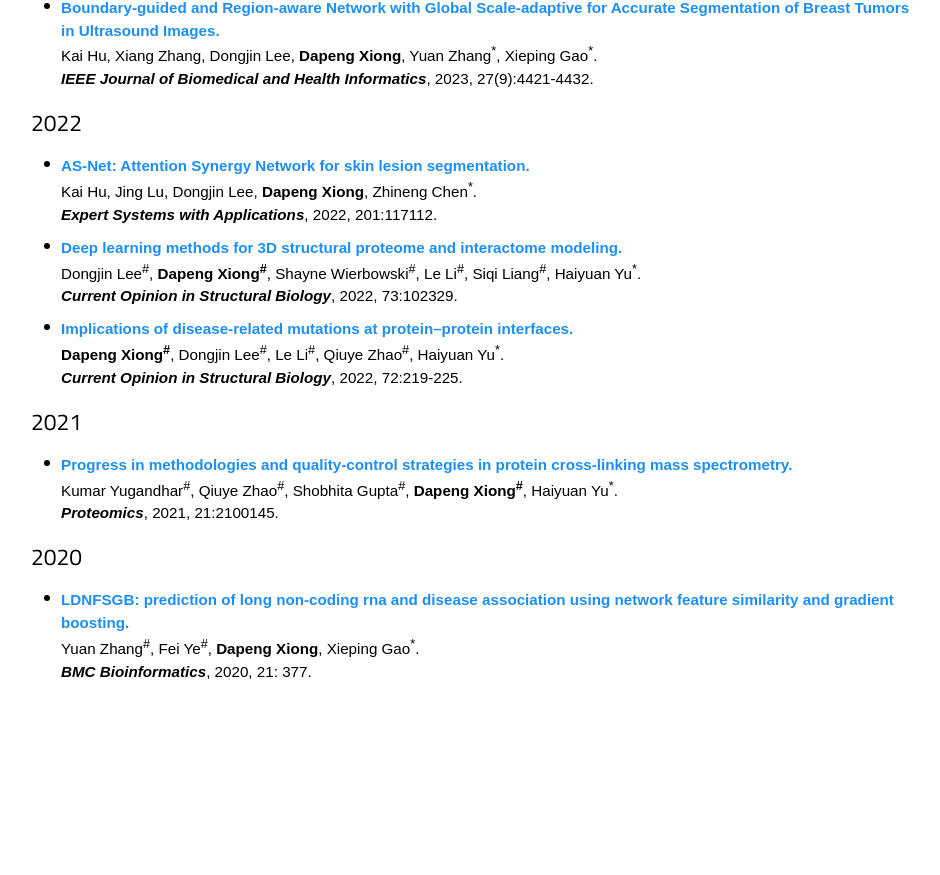
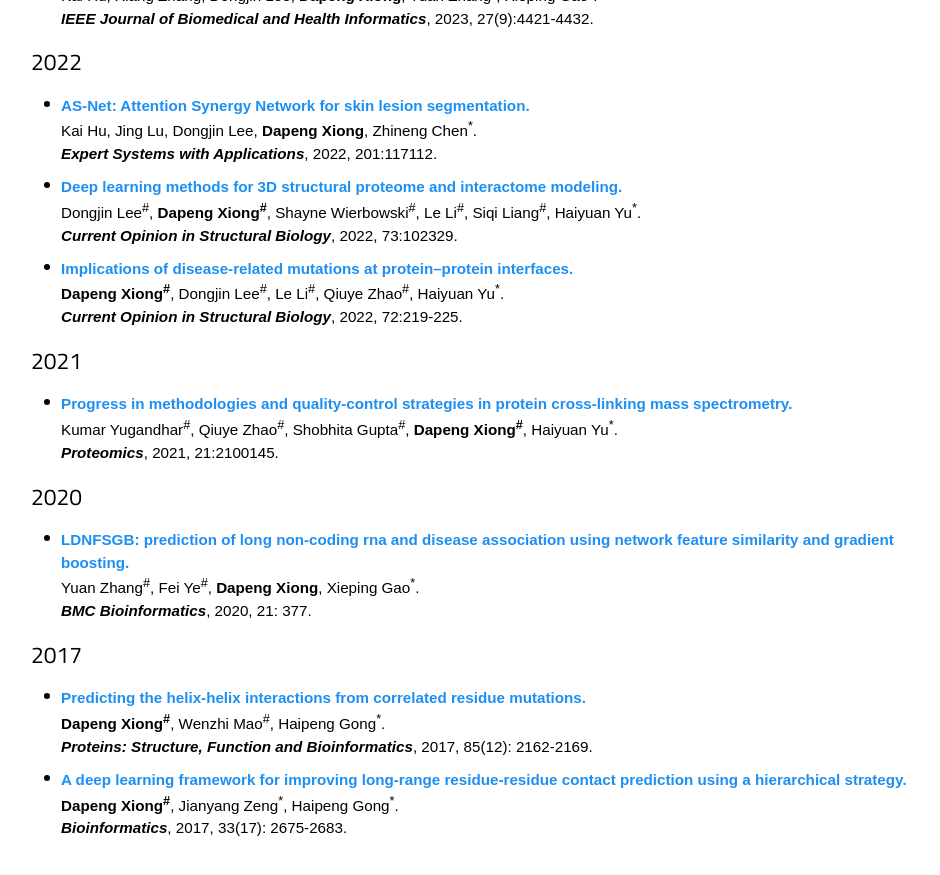
Before and after one commit to dapeng-xiong/dapeng-xiong.github.io, a Jekyll site: the page built from Publications.md, in a window 1280 px wide and 900 px high, scrolled down 1213 px. Shown: the top 875 px of the window, without its empty margins (164-1104 px from the left). Built offline with Jekyll 4.4.1, drawn with Linux system fonts in a browser that asks for light colours; nearby versions of some CDN libraries; some web fonts are replaced; our own code applies the rules of GitHub Pages for plain Markdown files; before the commit the page ends 1957 px from its top, so only the background shows below that; some of the changed text lies outside the part shown.

Commit message:
Update Publications.md

```diff
--- a/Publications.md
+++ b/Publications.md
@@ -1,4 +1,4 @@
-<img width="468" height="13" alt="image" src="https://github.com/user-attachments/assets/410ea3ae-7dd4-484c-a392-4b67b46f4e40" />---
+---
 layout: page
 title: ''
 permalink: /publications/
@@ -119,3 +119,19 @@ active: Publications
     <text class='text_bold'><i>BMC Bioinformatics</i></text>, 2020, 21: 377.
   </li>
 </ul>
+
+## 2017
+
+<ul class='utlist'>
+  <li>
+    <a href='https://onlinelibrary.wiley.com/doi/abs/10.1002/prot.25370' target='_blank'><text class='text_title'>Predicting the helix-helix interactions from correlated residue mutations.</text></a><br />
+    <text class='text_bold'>Dapeng Xiong<sup>#</sup></text>, Wenzhi Mao<sup>#</sup>, Haipeng Gong<sup>*</sup>.<br />
+    <text class='text_bold'><i>Proteins: Structure, Function and Bioinformatics</i></text>, 2017, 85(12): 2162-2169.
+  </li>
+
+  <li>
+    <a href='https://academic.oup.com/bioinformatics/article/33/17/2675/3791808?login=true' target='_blank'><text class='text_title'>A deep learning framework for improving long-range residue-residue contact prediction using a hierarchical strategy.</text></a><br />
+    <text class='text_bold'>Dapeng Xiong<sup>#</sup></text>, Jianyang Zeng<sup>*</sup>, Haipeng Gong<sup>*</sup>.<br />
+    <text class='text_bold'><i>Bioinformatics</i></text>, 2017, 33(17): 2675-2683.
+  </li>
+</ul>
```
